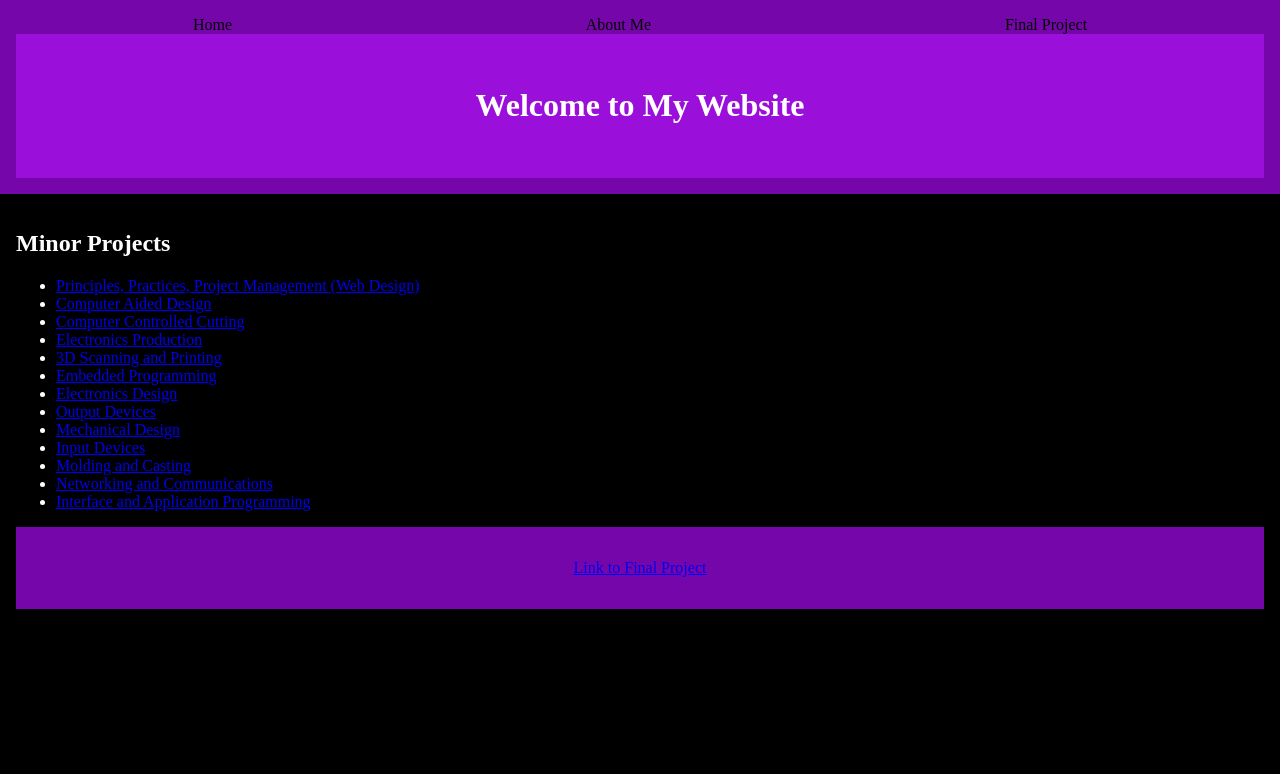
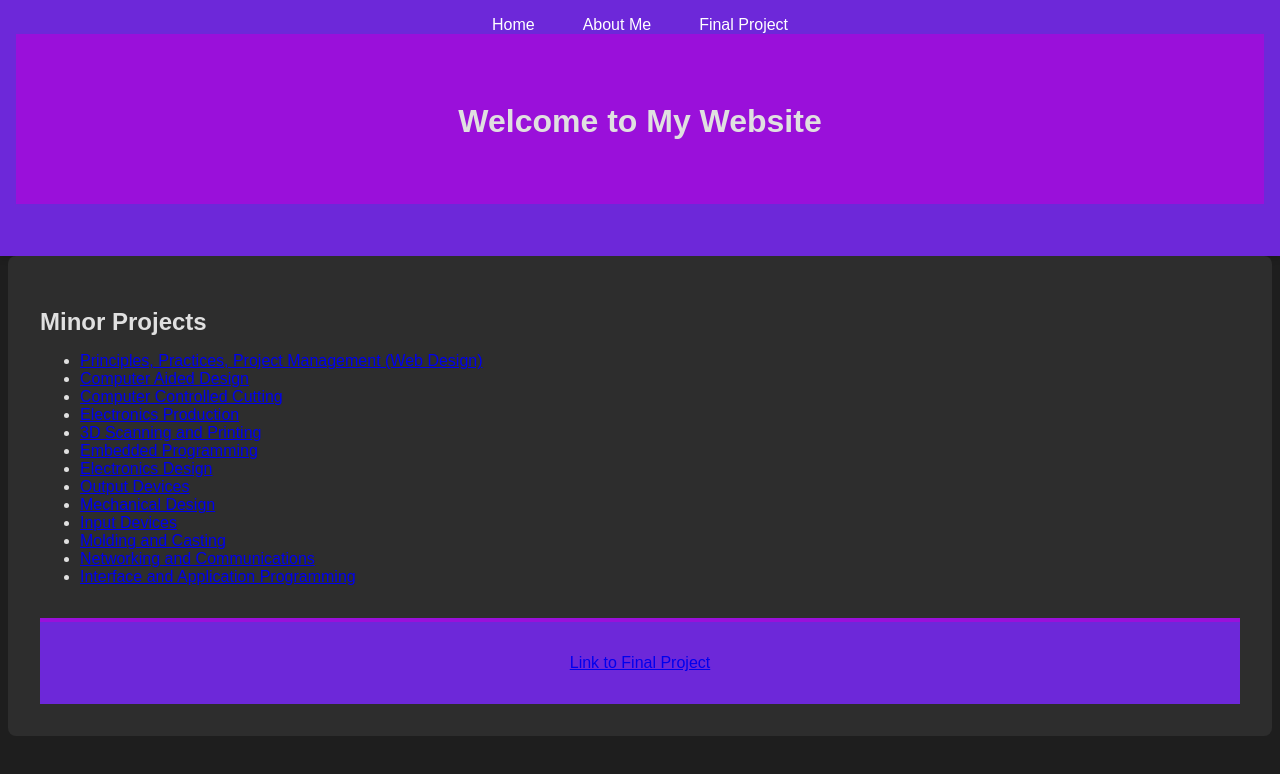
Before and after one commit to NoQuintana/NoQuintana.github.io, a plain HTML site: page index.html in a window 1280 px wide. Drawn offline with Linux system fonts and the light colour scheme.

Commit message:
website tweek

```diff
--- a/css/styles.css
+++ b/css/styles.css
@@ -1,14 +1,16 @@
 body {
-    background-color: black;
-    color: white; /* Optional: change text color to white for better readability */
+    background-color: #1e1e1e; /* Darker background for better contrast */
+    color: #e0e0e0; /* Light gray text color for better readability */
     margin: 0;
     padding: 0;
+    font-family: Arial, sans-serif; /* Modern, clean font */
 }
 
 header {
-    background: #7506a9;
-    color: #000000;
+    background: #6d28d9; /* A slightly lighter purple for the header */
+    color: #ffffff; /* White text for better contrast */
     padding: 1rem;
+    box-shadow: 0 4px 6px rgba(0, 0, 0, 0.1); /* Subtle shadow for depth */
 }
 
 nav ul {
@@ -16,7 +18,8 @@ nav ul {
     margin: 0;
     padding: 0;
     display: flex;
-    justify-content: space-around;
+    justify-content: center;
+    gap: 1rem; /* Space between menu items */
 }
 
 nav ul li {
@@ -24,27 +27,54 @@ nav ul li {
 }
 
 nav ul li a {
-    color: #000000;
+    color: #ffffff; /* White text for navigation links */
     text-decoration: none;
+    padding: 0.5rem 1rem;
+    transition: background-color 0.3s, color 0.3s; /* Smooth transition for hover effects */
+}
+
+nav ul li a:hover {
+    background-color: #9a10da; /* Purple background on hover */
+    color: #ffffff; /* Ensure text color remains white */
+    border-radius: 0.3rem; /* Slight rounding for the hover effect */
 }
 
 .banner {
     text-align: center;
-    padding: 2rem;
-    background: #9a10da;
-    color: #000000;
+    padding: 3rem 1rem; /* Increased padding for more emphasis */
+    background: #9a10da; /* Banner background */
+    color: #ffffff; /* White text color */
+    border-bottom: 4px solid #6d28d9; /* Bottom border to separate from the main content */
+    margin-bottom: 2rem; /* Space below the banner */
 }
 
 main {
-    padding: 1rem;
+    padding: 2rem;
+    max-width: 1200px;
+    margin: 0 auto;
+    background: #2d2d2d; /* Slightly lighter background for the main content */
+    border-radius: 8px; /* Rounded corners for a modern look */
 }
 
 footer {
     text-align: center;
     padding: 1rem;
-    background: #7506a9;
+    background: #6d28d9; /* Same as header for consistency */
+    color: #ffffff; /* White text color */
+    border-top: 4px solid #9a10da; /* Top border to separate from the main content */
+    margin-top: 2rem; /* Space above the footer */
 }
 
 h1, h2 {
-    color: #ffffff;
+    color: #e0e0e0; /* Light gray text color for headings */
 }
+
+h1 {
+    font-size: 2rem;
+    margin-bottom: 1rem;
+}
+
+h2 {
+    font-size: 1.5rem;
+    margin-bottom: 1rem;
+}
```
